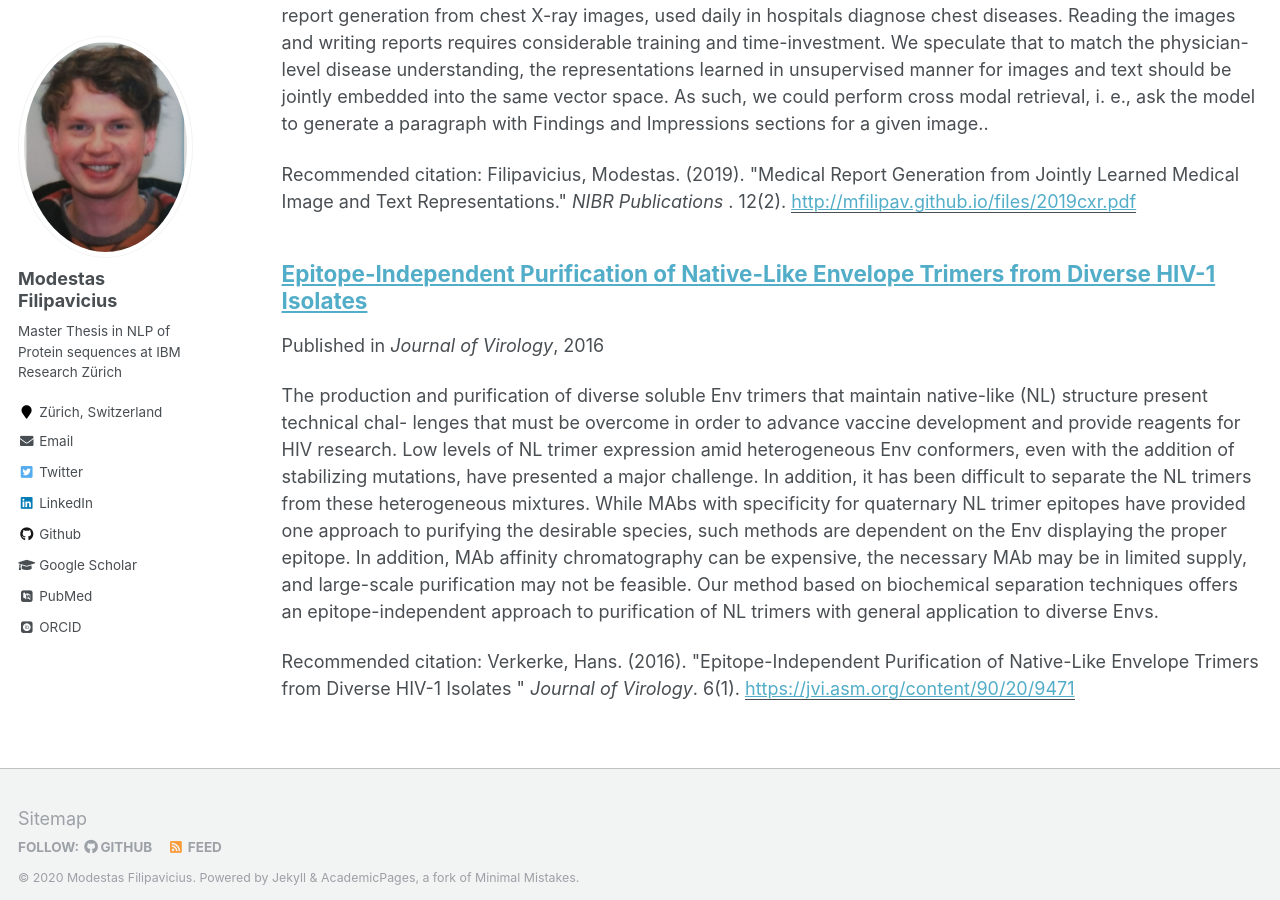
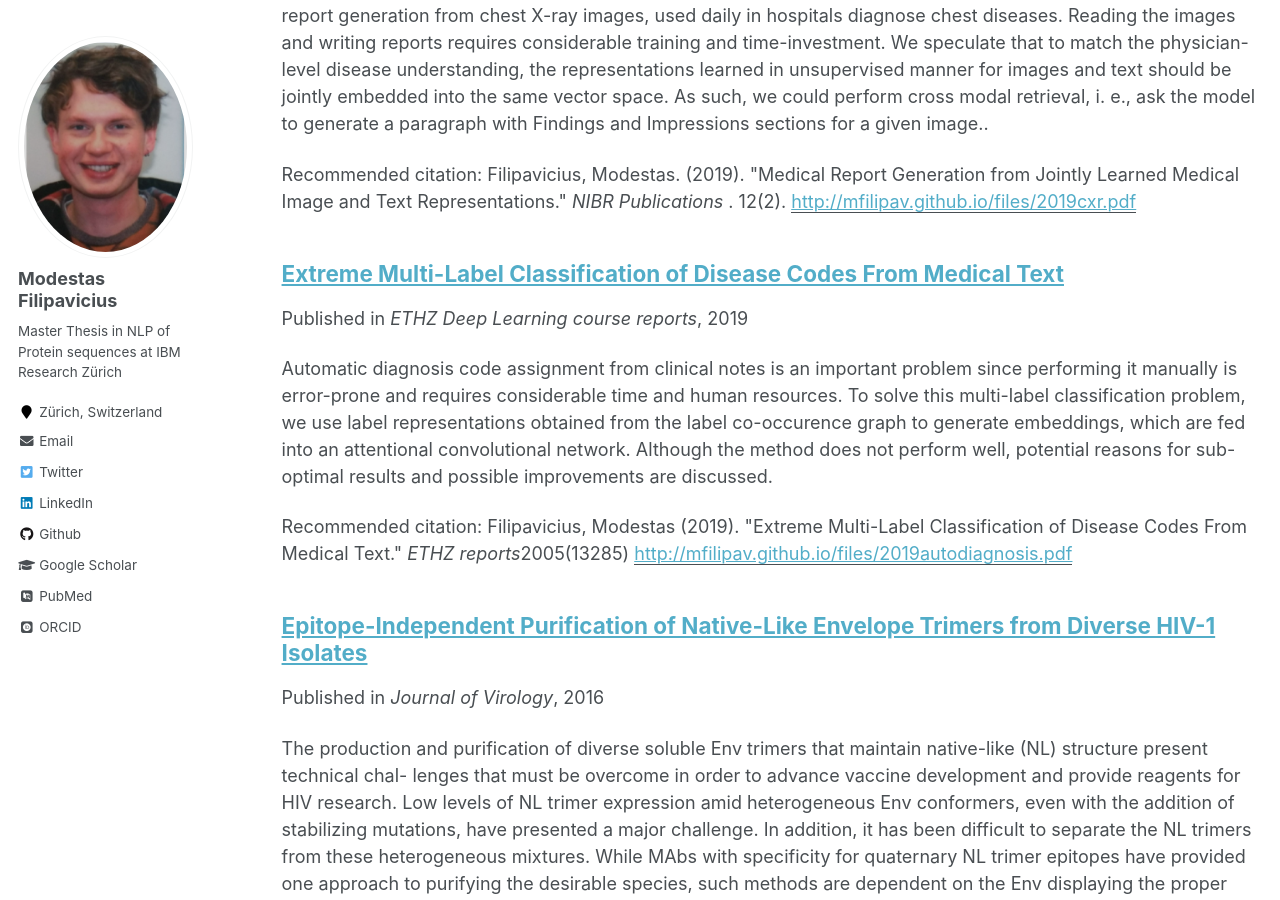
Before and after one commit to mfilipav/mfilipav.github.io, a Jekyll site: the page built from _pages/publications.md, in a window 1280 px wide and 900 px high, scrolled down 907 px. Built offline with Jekyll 4.4.1, drawn with Linux system fonts in a browser that asks for light colours; some web fonts are replaced; a file with an impossible date is left out.

Commit message:
bug:   does not have a valid date in the YAML front matter. Fix dates

```diff
--- a/_publications/2019autodiagnosis.md
+++ b/_publications/2019autodiagnosis.md
@@ -3,10 +3,10 @@ title: "Extreme Multi-Label Classification of Disease Codes From Medical Text"
 collection: publications
 permalink: /publication/2019autodiagnosis
 excerpt: 'Automatic diagnosis code assignment from clinical notes is an important problem since performing it manually is error-prone and requires considerable time and human resources. To solve this multi-label classification problem, we use label representations obtained from the label co-occurence graph to generate embeddings, which are fed into an attentional convolutional network. Although the method does not perform well, potential reasons for sub-optimal results and possible improvements are discussed.'
-date: 2019
+date: 2019-02-01
 venue: 'ETHZ Deep Learning course reports'
 paperurl: 'http://mfilipav.github.io/files/2019autodiagnosis.pdf'
-citation: 'Filipavicius, Modestas (2019). &quot;Extreme Multi-Label Classification of Disease Codes From Medical Text.&quot; <i>arXiv</i>2005(13285)'
+citation: 'Filipavicius, Modestas (2019). &quot;Extreme Multi-Label Classification of Disease Codes From Medical Text.&quot; <i>ETHZ reports</i>2005(13285)'
 ---
 Automatic diagnosis code assignment from clinical notes is an important problem since performing it manually is error-prone and requires considerable time and human resources. To solve this multi-label classification problem, we use label representations obtained from the label co-occurence graph to generate embeddings, which are fed into an attentional convolutional network. Although the method does not perform well, potential reasons for sub-optimal results and possible improvements are discussed.
 
@@ -17,6 +17,7 @@ The purpose of this project is multi-label classification of disease diagnosis c
 
 ## Models
 ### Convolutional Attention for Multi-Label classification (CAML) model is described below:
+![alt text](http://mfilipav.github.io/files/caml.png "CAML model")
 
 
 `X` - embedding matrix, with `N` words (truncated to 2,500) and embedding dimension `de`
@@ -32,6 +33,7 @@ The purpose of this project is multi-label classification of disease diagnosis c
 
 
 ### Multi-label Classification scheme for medical discharge records is described below:
+![alt text](http://mfilipav.github.io/files/multilabel_clf.png "multilabel clf scheme")
 
 1. Learn doctors notes document embeddings with CAML procedure above
 1. Instead of using label vectors as the target variables directly, we obtained 256-dim label graph embeddings by using AttentionWalk algorithm. For each document, corresponding label embeddings are aggregated by taking by averaging. Resulting representation of the document is used as the target vector for multi-target regression.
@@ -41,5 +43,7 @@ The purpose of this project is multi-label classification of disease diagnosis c
 
 ### Our model resulted in similar metric performance to CAML and CNN state-of-the-art models:
 
+![alt text](http://mfilipav.github.io/files/results.png "results")
 
-[See github here](https://github.com/mfilipav/auto-diagnosis)
+## Code
+[See our solution in github repo here:](https://github.com/mfilipav/auto-diagnosis)
```
